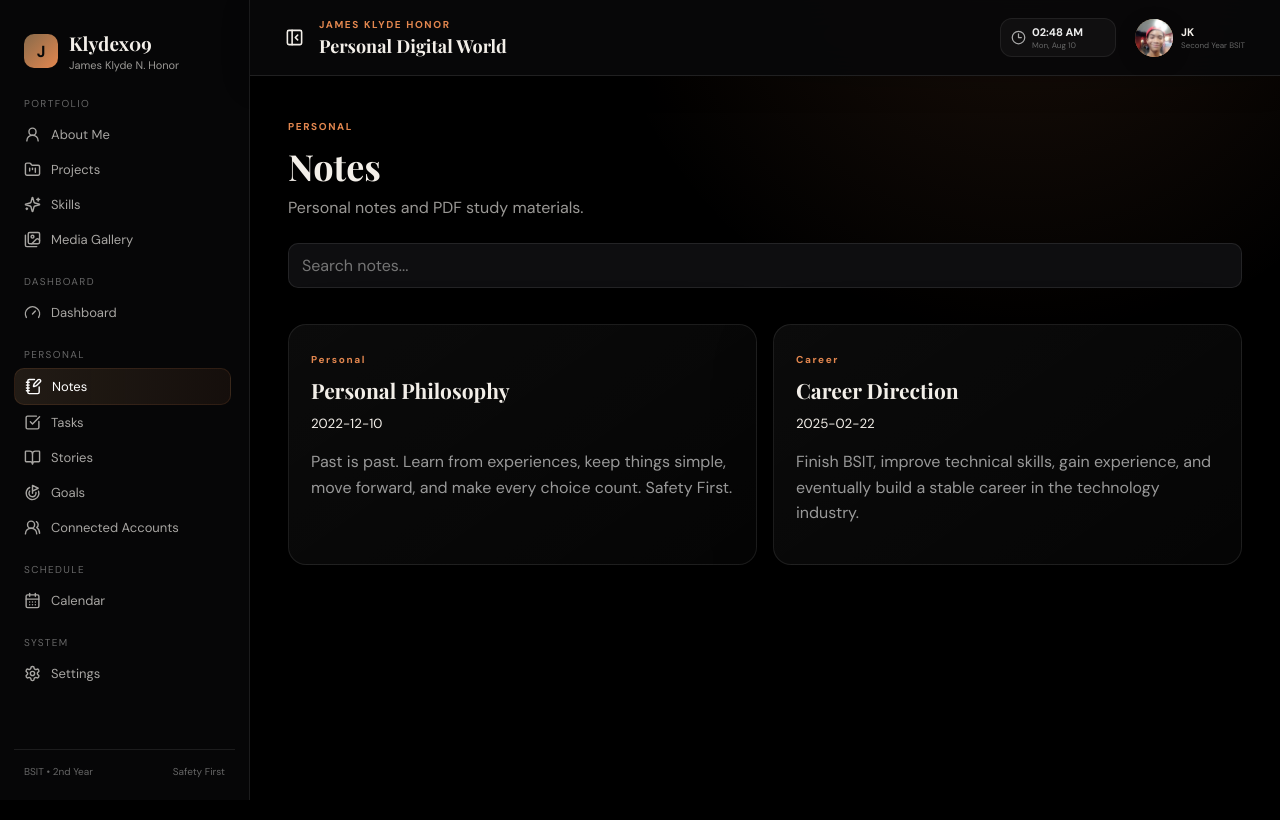
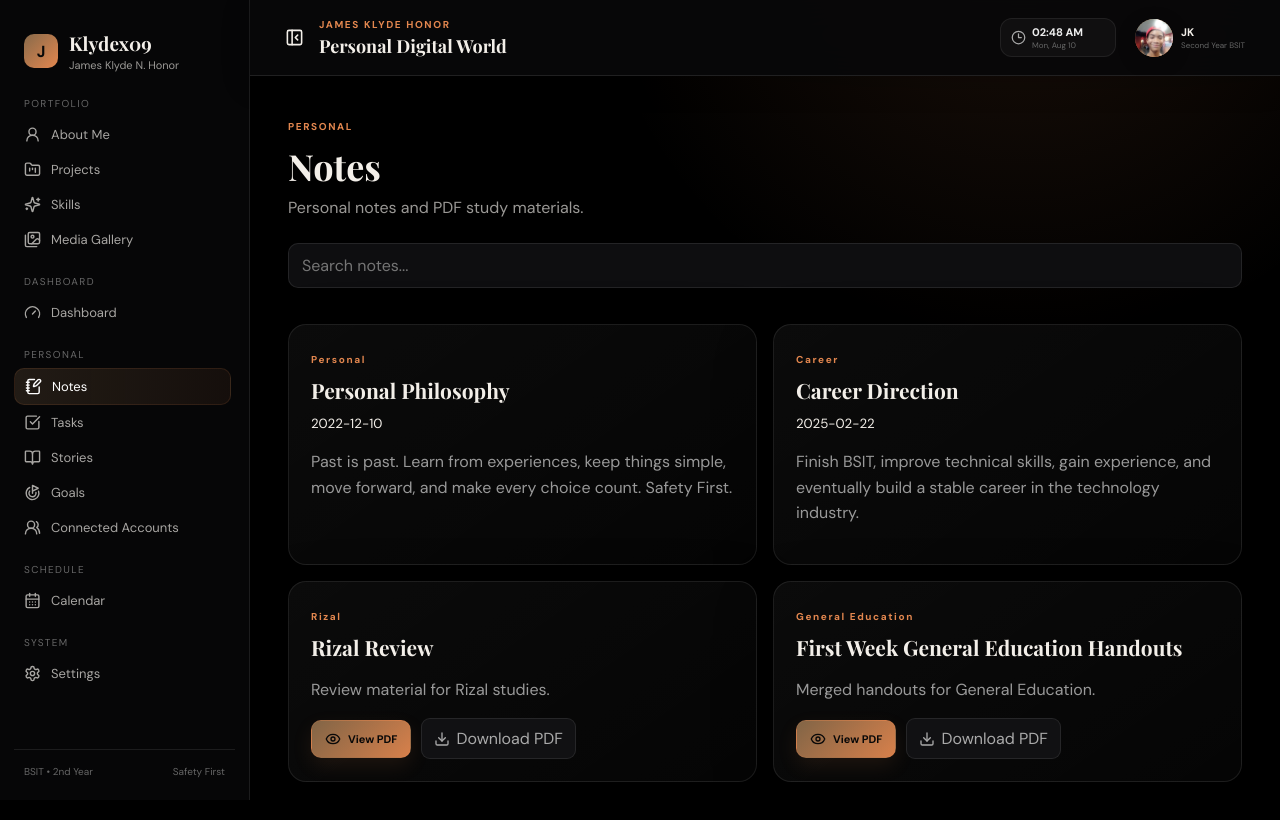
Before and after one commit to Klydex09/Personal-Portfolio, a React (Vite) app: page /notes in a window 1280 px wide. Built offline with nearby package versions, Linux system fonts and the light colour scheme.

Commit message:
Add Rizal and General Education PDF notes

```diff
--- a/src/data/notes.js
+++ b/src/data/notes.js
@@ -13,6 +13,22 @@ export const notes = [
     category: "Career",
     content: "Finish BSIT, improve technical skills, gain experience, and eventually build a stable career in the technology industry."
   },
+  {
+    id: "rizal-review-er",
+    title: "Rizal Review",
+    description: "Review material for Rizal studies.",
+    category: "Rizal",
+    type: "PDF",
+    file: "/media/notes/rizal/rizal-review-er.pdf"
+  },
+  {
+    id: "first-week-gen-ed-handouts",
+    title: "First Week General Education Handouts",
+    description: "Merged handouts for General Education.",
+    category: "General Education",
+    type: "PDF",
+    file: "/media/notes/general-education/first-week-gen-ed-handouts.pdf"
+  },
   // Add PDF notes with: type: "PDF", description, and file: "/media/notes/category/filename.pdf".
   // Static PDFs belong in public/media/notes so Vite serves them at /media/notes/...
 ];
```
Also changed, not shown: 7 other files (tests, documents, lock files or other folders).
